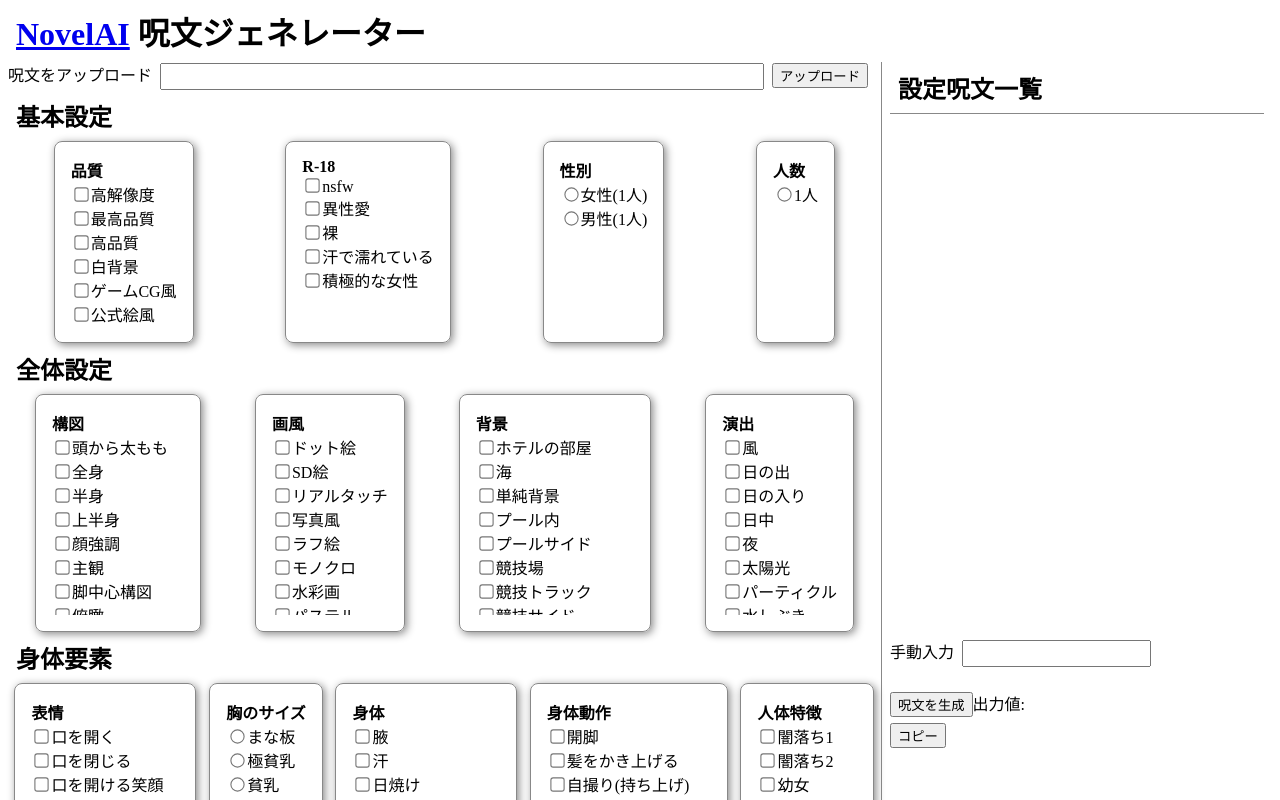
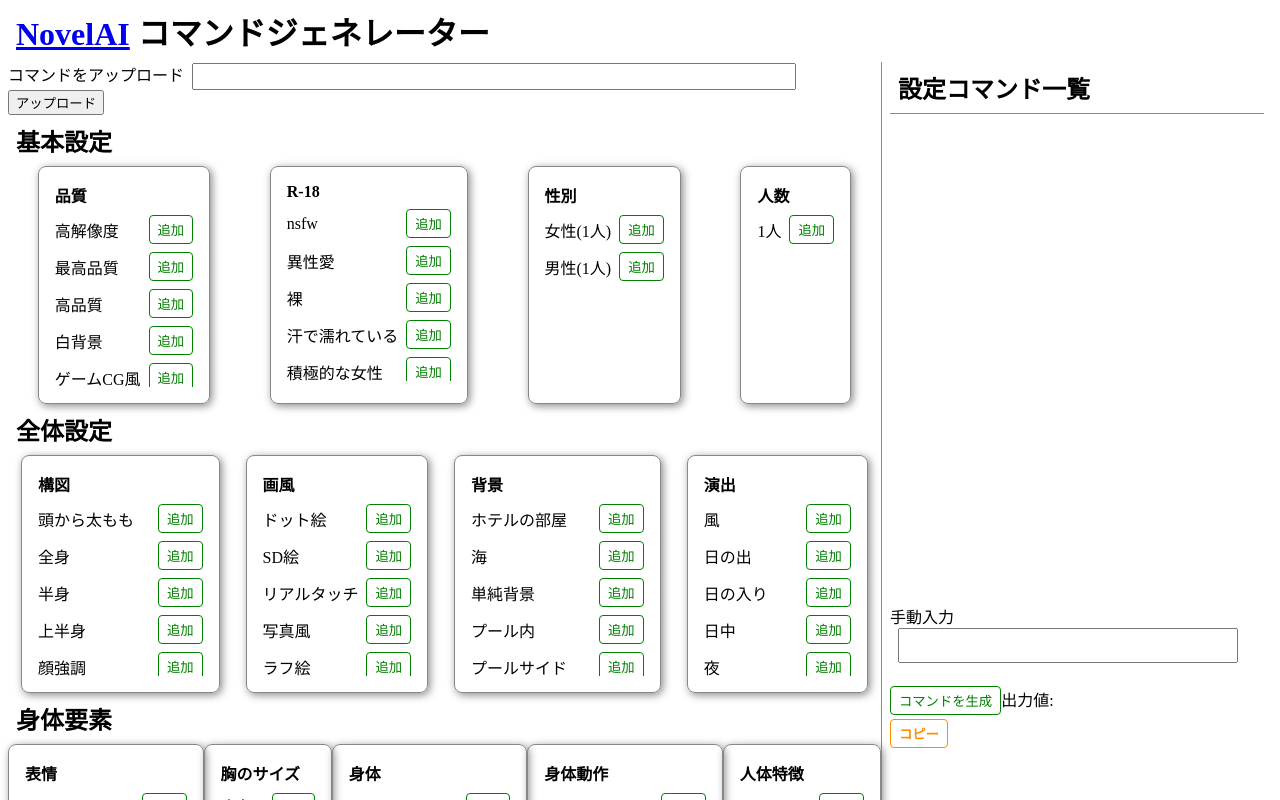
Before and after one commit to Fumin26u/novelai_spell_generator, a Vue app: page / in a window 1280 px wide. Shown: the top 800 px of the page. Built offline with nearby package versions, Linux system fonts and the light colour scheme.

Commit message:
データ編集・削除機能追加
永続化 完了！！！！！！

```diff
--- a/src/App.vue
+++ b/src/App.vue
@@ -1,10 +1,10 @@
 <template>
     <div class="top-content">
-        <h1><a href="https://novelai.net/image">NovelAI</a> 呪文ジェネレーター</h1>
+        <h1><a href="https://novelai.net/image">NovelAI</a> コマンドジェネレーター</h1>
         <div class="content">
             <div class="main-content">
                 <section class="upload-prompt">
-                    <label :id="'upload-prompt'">呪文をアップロード</label>
+                    <label :id="'upload-prompt'">コマンドをアップロード</label>
                     <input type="text" :id="'upload-prompt'" v-model="spellsByUser">
                     <button @click="uploadSpell(spellsByUser)">アップロード</button>
                 </section>
@@ -18,7 +18,7 @@
                         >
                             <p :style="'font-weight:bold'">{{ tag.jp }}</p>
                             <div>
-                                <div v-if="tag.type === 'select'">
+                                <!-- <div v-if="tag.type === 'select'">
                                     <div v-for="(spells, k) in tag.content" :key="spells.slag">
                                         <input
                                             type="radio"
@@ -27,17 +27,14 @@
                                             @click="addSetSpells(i, j, k, tag.type)">
                                         <label :for="spells.slag">{{ spells.jp }}</label>
                                     </div>
+                                </div> -->
+                                <!-- <div v-if="tag.type === 'checkbox'"> -->
+                                <div v-for="(spells, k) in tag.content" :key="spells.slag">
+                                    <span>{{ spells.jp }}</span>
+                                    <button class="btn-common add" v-if="!spells.selected" @click="addSetSpells(i, j, k, tag.type)">追加</button>
+                                    <button class="btn-common delete" v-if="spells.selected" @click="deleteSetSpells(i, j, k)">削除</button>
                                 </div>
-                                <div v-if="tag.type === 'checkbox'">
-                                    <div v-for="(spells, k) in tag.content" :key="spells.slag">
-                                        <input
-                                            type="checkbox"
-                                            :id="spells.slag"
-                                            @click="addSetSpells(i, j, k)"
-                                        >
-                                        <label :for="spells.slag">{{ spells.jp }}</label>
-                                    </div>
-                                </div>
+                                <!-- </div> -->
                                 <div v-if="tag.type === 'number'">
                                     <button @click="adjustAge(-1)">－</button>
                                     <input
@@ -57,24 +54,24 @@
                 </section>
             </div>
             <div class="spell-settings">
-                <h2>設定呪文一覧</h2>
+                <h2>設定コマンド一覧</h2>
                 <div class="spells">
                     <div v-for="(spell, index) in setSpells" :key="spell.slag">
                         <p><span :style="'font-weight:bold; margin-right:8px'">{{ spell.parentTag }}</span>{{ spell.jp }}</p>
                         <div class="enhance-area">
-                            <button @click="enhanceSpell(index, -1)">－</button>
+                            <button @click="enhanceSpell(index, -1)" class="btn-common delete">－</button>
                             <span>{{ spell.enhance }}</span>
-                            <button @click="enhanceSpell(index, 1)">＋</button>
+                            <button @click="enhanceSpell(index, 1)" class="btn-common add">＋</button>
                         </div>
                     </div>
                 </div>
                 <div class="output-area">
                     <div>
                         <label :for="'manual-input'">手動入力</label>
-                        <input type="text" :id="'manual-input'" :style="'margin: 0 8px;'" v-model="manualInput">
+                        <input type="text" :id="'manual-input'" :style="'margin: 0 8px; padding: 8px; width:320px;'" v-model="manualInput">
                     </div>
                     <div :style="'margin: 1em 0'">
-                        <button @click="convertToNovelAITags(setSpells)">呪文を生成</button>
+                        <button @click="convertToNovelAITags(setSpells)" class="btn-common add">コマンドを生成</button>
                         <p :style="'display: inline-block; margin: 8px 0;'">出力値:
                             <span v-if="spellsNovelAI.value !== undifined">
                                 {{ spellsNovelAI.value + manualInput }}
@@ -83,6 +80,7 @@
                         <button
                             @click="copyToClipboard(spellsNovelAI.value + manualInput)"
                             :style="'display: block;'"
+                            class="btn-common copy"
                         >
                             コピー
                         </button>
@@ -103,30 +101,29 @@ export default {
     setup() {
         // 表示するタグ一覧
         const tagsList = ref(tagsListQueue)
-        // セットされているタグ(呪文)のキュー
+        // セットされているタグ(コマンド)のキュー
         const setSpells = ref([])
-        // 生成されたNovelAI形式の呪文
+        // 生成されたNovelAI形式のコマンド
         const spellsNovelAI = ref('')
-        // 呪文をコピーした際のアラート
+        // コマンドをコピーした際のアラート
         const copyAlert = ref('')
         // 年齢タグ用
         const ageNum = ref(15)
         // 手動入力内容
         const manualInputText = ref('')
-        // アップロード用呪文
+        // アップロード用コマンド
         const spellsByUserText = ref('')
 
         // タグ一覧から指定のタグ名を検索し、親タグと日本語名を返す
         const searchTagsFromSpell = (word) => {
-            // console.log(word)
             const retVal = ref([])
             tagsList.value.map((tags, i) => {
                 tags.content.map((tag, j) => {
                     tag.content.map((spell, k) => {
                         if(spell.tag === word) {
-                            console.log(tagsList.value[i].content[j].content[k].jp)
                             retVal.value.push(tagsList.value[i].content[j].jp)
                             retVal.value.push(tagsList.value[i].content[j].content[k].jp)
+                            tagsList.value[i].content[j].content[k].selected = true
                         }
                     })
                 })
@@ -161,6 +158,8 @@ export default {
                     spellQueue['tag'] = tagname
                     spellQueue['jp'] = tagjp
                     spellQueue['detail'] = ''
+                    spellQueue['slag'] = tagname.replace(' ', '_')
+                    spellQueue['selected'] = true
                     spellQueue['parentTag'] = parentTag
                     spellQueue['enhance'] = enhanceCount.value
 
@@ -187,28 +186,34 @@ export default {
                 return
             }
             const queue = tagsList.value[i].content[j].content[k]
-            queue['parentTag'] = tagsList.value[i].content[j].jp
 
-            if (type === 'checkbox') {
-                console.log(setSpells.value.includes(queue))
-                if (setSpells.value.includes(queue)) {
-                    const index = setSpells.value.indexOf(queue)
-                    setSpells.value.splice(index, 1)
-                } else {
-                    setSpells.value.push(queue)
-                }
-            } else if (type === 'radio' || type === 'select') {
-                tagsList.value[i].content[j].content.map((_, l) => {
-                    const index = setSpells.value.indexOf(tagsList.value[i].content[j].content[l])
-                    if (index !== -1) {
-                        setSpells.value.splice(index, 1)
-                    }
-                })
+            if (!setSpells.value.includes(queue)) {
                 setSpells.value.push(queue)
+                tagsList.value[i].content[j].content[k].selected = true
             }
         }
 
-        // タグ(呪文)の強化
+        // タグの削除
+        const deleteSetSpells = (i, j, k) => {
+            console.log(i, j, k)
+            console.log(setSpells.value)
+            console.log(tagsList.value[i].content[j].content[k])
+            const queue = tagsList.value[i].content[j].content[k]
+            for (let index = 0; index < setSpells.value.length; index++) {
+                if (setSpells.value[index].tag === queue.tag) {
+                    setSpells.value.splice(index, 1)
+                    tagsList.value[i].content[j].content[k].selected = false
+                }
+            }
+            // if (setSpells.value.includes(queue)) {
+            //     console.log('aaa')
+            //     setSpells.value.splice(setSpells.value.indexOf(queue), 1)
+            //     tagsList.value[i].content[j].content[k].selected = false
+            // }
+        }
+
+
+        // タグ(コマンド)の強化
         const enhanceSpell = (index, num) => {
             setSpells.value[index].enhance += num
         }
@@ -235,19 +240,18 @@ export default {
                 }
                 text.value += ', '
             })
-            console.log(text.value)
 
             spellsNovelAI.value = text
         }
 
 
-        // 呪文をクリップボードにコピーする
+        // コマンドをクリップボードにコピーする
         const copyToClipboard = text => {
             navigator.clipboard.writeText(text)
             copyAlert.value = 'クリップボードにコピーしました。'
         }
 
-        // タグのセットキューが変化した際、呪文を生成する
+        // タグのセットキューが変化した際、コマンドを生成する
         // watchEffect(() => {
         //     spellsNovelAI.value = convertToNovelAITags(setSpells.value).value
         // })
@@ -264,6 +268,7 @@ export default {
             adjustAge,
             addSetSpells,
             enhanceSpell,
+            deleteSetSpells,
             convertToNovelAITags,
             copyToClipboard,
         }
@@ -291,6 +296,39 @@ input {
 }
 input[type="checkbox"], input[type='radio'] {
     transform: scale(1.1);
+}
+
+.btn-common {
+    background-color: white;
+    border-radius: 4px;
+    padding: 4px 8px;
+    transition: all .1s;
+    cursor: pointer;
+}
+.btn-common.add {
+    border: 1.5px solid green;
+    color: green;
+    &:hover {
+        background-color: green;
+        color: white;
+    }
+}
+.btn-common.delete {
+    border: 1.5px solid red;
+    color: red;
+    &:hover {
+        background-color: red;
+        color: white;
+    }
+}
+.btn-common.copy {
+    border: 1.8px solid darkorange;
+    color: darkorange;
+    font-weight: bold;
+    &:hover {
+        background-color: darkorange;
+        color: white;
+    }
 }
 
 .content {
@@ -325,6 +363,16 @@ input[type="checkbox"], input[type='radio'] {
     > div {
         max-height: 180px;
         overflow-y: auto;
+        > div {
+            margin: 8px 0;
+            display: flex;
+            justify-content: space-between;
+            align-items: center;
+        }
+        > div span {
+            margin-right: 8px;
+            max-width: 120px;
+        }
     }
 }
 
@@ -341,8 +389,14 @@ input[type="checkbox"], input[type='radio'] {
             margin: 4px auto;
             display: flex;
             justify-content: space-evenly;
-            > * {
-                width: 50%;
+            > p {
+                width: 60%;
+            }
+            > div {
+                width: 30%;
+            }
+            > button {
+                width: 10%;
             }
             > .enhance-area span {
                 display: inline-block;
--- a/src/tagsList.js
+++ b/src/tagsList.js
@@ -19,9 +19,8 @@ tagsListQueue.map(tags => {
             tag.content.map(tagname => {
                 tagname['slag'] = tagname.tag.replace(' ', '_')
                 tagname['enhance'] = 0
-                if (tag.type === 'checkbox') {
-                    tagname['selected'] = false
-                }
+                tagname['selected'] = false
+                tagname['parentTag'] = tag.jp
             })
         }
     })
```
